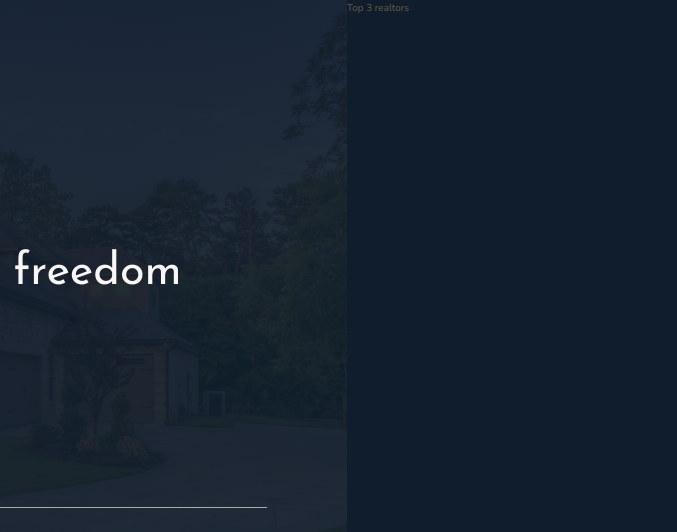
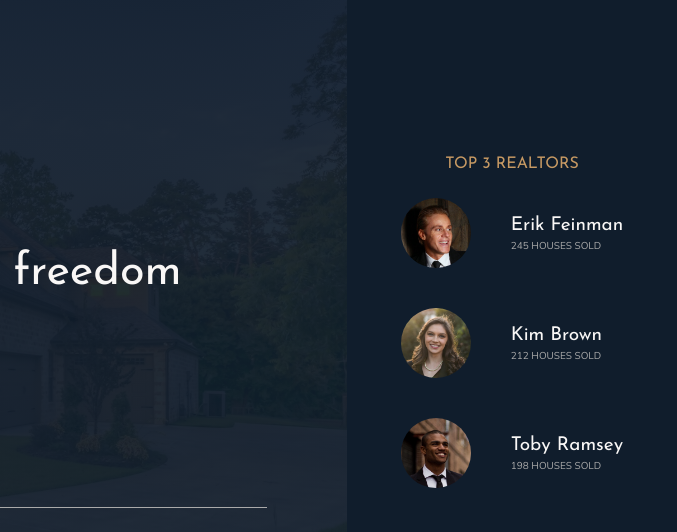
Before and after one commit to nguyenlambuu/nexter, a website: page index.html in a window 1280 px wide. Shown: the top 532 px of the page, 603-1280 px from the left. Drawn offline with nearby package versions, Linux system fonts and the light colour scheme.

Commit message:
Build the realtors

```diff
--- a/index.html
+++ b/index.html
@@ -31,7 +31,23 @@
         </header>
 
         <div class="realtors">
-            Top 3 realtors
+            <h3 class="heading-3">Top 3 realtors</h3>
+            <div class="realtors__list">
+                <img src="img/realtor-1.jpeg" alt="Realtor 1" class="realtors__img"><div class="realtors__details">
+                    <h4 class="heading-4 heading-4--light">Erik Feinman</h4>
+                    <p class="realtors__sold">245 houses sold</p>
+                </div>
+
+                <img src="img/realtor-2.jpeg" alt="Realtor 2" class="realtors__img"><div class="realtors__details">
+                    <h4 class="heading-4 heading-4--light">Kim Brown</h4>
+                    <p class="realtors__sold">212 houses sold</p>
+                </div>
+
+                <img src="img/realtor-3.jpeg" alt="Realtor 3" class="realtors__img"><div class="realtors__details">
+                    <h4 class="heading-4 heading-4--light">Toby Ramsey</h4>
+                    <p class="realtors__sold">198 houses sold</p>
+                </div>
+            </div>
         </div>
 
         <section class="features">
--- a/sass/_realtors.scss
+++ b/sass/_realtors.scss
@@ -6,4 +6,30 @@ Realtors
     background-color:$color-secondary;
 
     grid-column: col-start 7 / full-end;
+    padding: 3rem;
+    display: grid;
+    align-content: center;
+    justify-content: center;
+    justify-items: center;
+    grid-row-gap: 2rem;
+
+    &__list {
+        display: grid;
+        grid-template-columns: min-content max-content;
+        grid-column-gap: 2rem;
+        grid-gap: 5vh;
+        align-items: center;
+    }
+
+    &__img {
+        width: 7rem;
+        border-radius: 50%;
+        display: block;
+    }
+
+    &__sold {
+        text-transform: uppercase;
+        color: $color-grey-light-2;
+        margin-top: -3px;
+    }
 }
```
Also changed, not shown: css/style.css.
